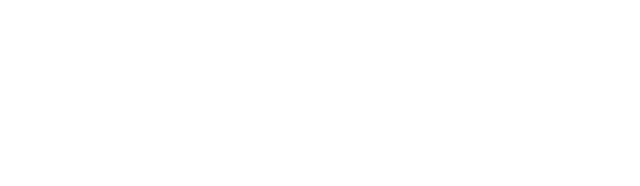
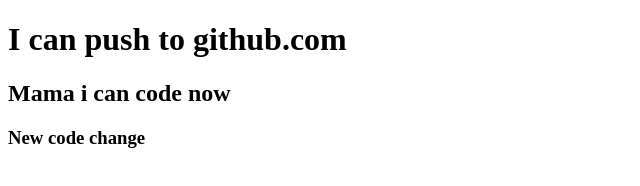
Before and after one commit to Sherminakt/my-third-repo, a plain HTML site: page index.html in a window 1280 px wide. Shown: the whole page, without its empty margins (0-640 px from the left). Drawn offline with Linux system fonts and the light colour scheme.

Commit message:
styles added

```diff
--- a/index.html
+++ b/index.html
@@ -7,6 +7,9 @@
     <title>My second github repo</title>
 </head>
 <body>
+    <h1>I can push to github.com</h1>
+    <h2>Mama i can code now</h2>
+    <h3>New code change</h3>
 
 </body>
 </html>
```
Also changed, not shown: style.css (added).
